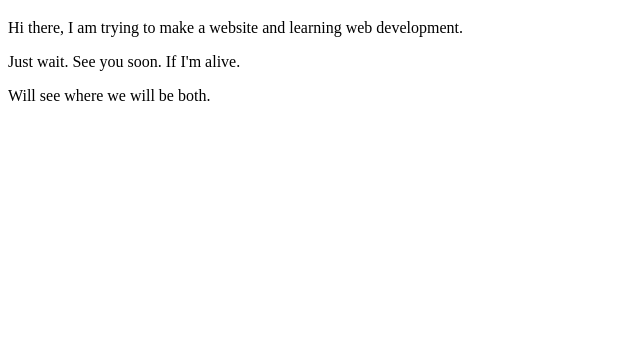
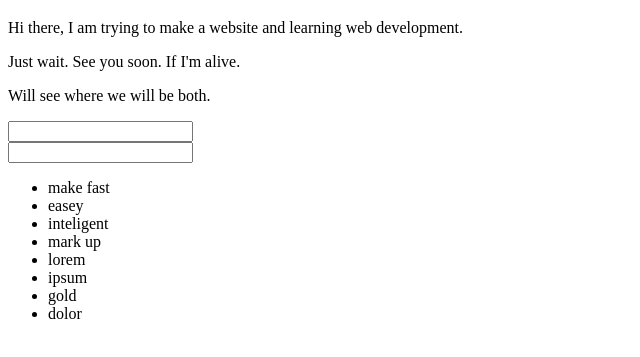
Before and after one commit to johirhaquedipok/css, a plain HTML site: page hello.html in a window 1280 px wide. Shown: the part 61-418 px from the top of the page, without its empty margins (0-640 px from the left). Drawn offline with Linux system fonts and the light colour scheme.

Commit message:
just practice

```diff
--- a/hello.html
+++ b/hello.html
@@ -4,11 +4,36 @@
     <meta charset="UTF-8">
     <meta name="viewport" content="width=device-width, initial-scale=1.0">
     <title>jo dipok's web practice</title>
+    <style>
+        input:focus {
+            color: orangered;
+            font-size: 40px;
+            font-weight: 700;
+        }git in
+
+
+
+    </style>
 </head>
 <body>
     <h1>Johir Haque Dipok</h1>
     <p>Hi there, I am trying to make a website and learning web development.</p>
     <p> Just wait. See you soon. If I'm alive.</p>
     <p>Will see where we will be both.</p>
+    <input name="email" type="text">
+    <br>
+    <input type="password" name="password" id="">
+    <div class="">
+        <ul>
+            <li>make fast</li>
+            <li>easey</li>
+            <li>inteligent</li>
+            <li>mark up</li>
+            <li>lorem</li>
+            <li>ipsum</li>
+            <li>gold</li>
+            <li>dolor</li>
+        </ul>
+    </div>
 </body>
 </html>
```
